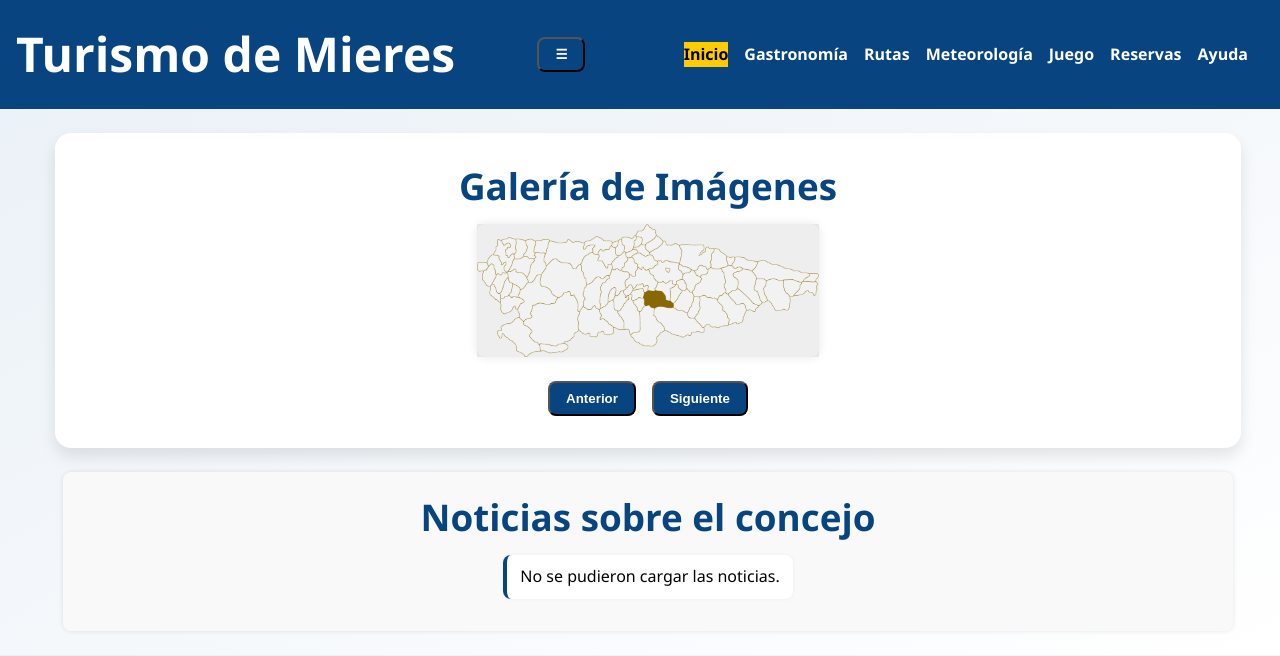
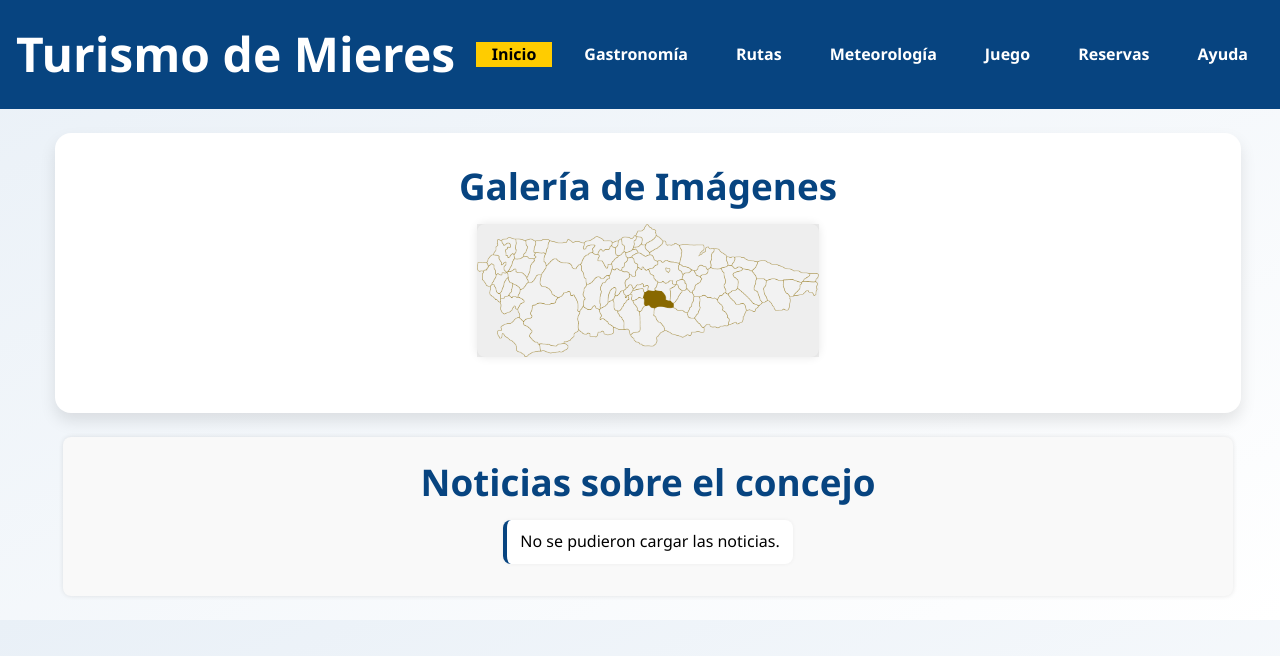
Before and after one commit to adrianaherreroglez/sew, a PHP site: page / in a window 1280 px wide. Shown: the top 656 px of the page. Run offline with PHP 8.4, Linux system fonts and the light colour scheme.

Commit message:
boton hamburguesa funciona

```diff
--- a/estilo/estilo.css
+++ b/estilo/estilo.css
@@ -75,14 +75,6 @@ body {
   font-size: 1em;
 }
 
-
-/* Especificidad = (0, 0, 1) */
-h1 {
-  margin-top: 1rem;
-  margin-bottom: 0.5rem;
-  font-size: 4rem;
-  font-weight: bold;
-}
 
 /* Especificidad = (0, 0, 1) */
 h2 {
@@ -759,3 +751,126 @@ select:focus, input[type="datetime-local"]:focus {
   border-color: #004080;
   box-shadow: 0 0 5px #004080;
 }
+
+
+@media (max-width: 768px) {
+  nav {
+    display: none; /* Oculta menú */
+    flex-direction: column;
+    background-color: #074480;
+    position: absolute;
+    top: 60px; /* Ajusta según el header */
+    right: 1rem;
+    width: 200px;
+    border-radius: 0.5rem;
+    box-shadow: 0 4px 8px rgba(0,0,0,0.3);
+    z-index: 1000;
+  }
+
+  nav.show {
+    display: flex; /* Mostrar menú al activar */
+  }
+
+  button {
+    display: block;
+    font-size: 2rem;
+    background: none;
+    border: none;
+    color: white;
+    cursor: pointer;
+  }
+
+
+}
+
+@media (min-width: 769px) {
+  button {
+    display: none;
+  }
+}
+
+
+/* Estilos básicos del header */
+header {
+  background: #074480;
+  color: white;
+  padding: 1rem;
+  display: flex;
+  align-items: center;
+  justify-content: space-between;
+}
+
+header h1 a {
+  color: white;
+  text-decoration: none;
+
+}
+
+/* Botón hamburguesa visible solo en móvil */
+header > button {
+  font-size: 2rem;
+  background: none;
+  border: none;
+  color: white;
+  cursor: pointer;
+  user-select: none;
+  display: block;
+}
+
+/* Navegación - ocultar en móvil por defecto */
+header nav {
+  display: none;
+  flex-direction: column;
+  position: absolute;
+  top: 60px; /* ajusta según altura del header */
+  right: 1rem;
+  background: #074480;
+  border-radius: 0 0 0 0.5rem;
+  padding: 0.5rem 0;
+  width: 200px;
+  box-shadow: 0 2px 8px rgba(0,0,0,0.3);
+}
+
+/* Mostrar menú cuando el botón o el nav tengan foco */
+header:focus-within nav {
+  display: flex;
+}
+
+/* Estilos de los links */
+header nav a {
+  color: white;
+  padding: 0.75rem 1rem;
+  text-decoration: none;
+  border-bottom: 1px solid rgba(255, 255, 255, 0.2);
+}
+
+header nav a:last-child {
+  border-bottom: none;
+}
+
+/* Desktop: siempre mostrar menú, ocultar botón */
+@media (min-width: 769px) {
+  header {
+    position: relative;
+  }
+
+  header > button {
+    display: none;
+  }
+
+  header nav {
+    display: flex !important;
+    position: static;
+    flex-direction: row;
+    width: auto;
+    background: none;
+    box-shadow: none;
+    border-radius: 0;
+    padding: 0;
+  }
+
+  header nav a {
+    border: none;
+    padding: 0 1rem;
+  }
+}
```
